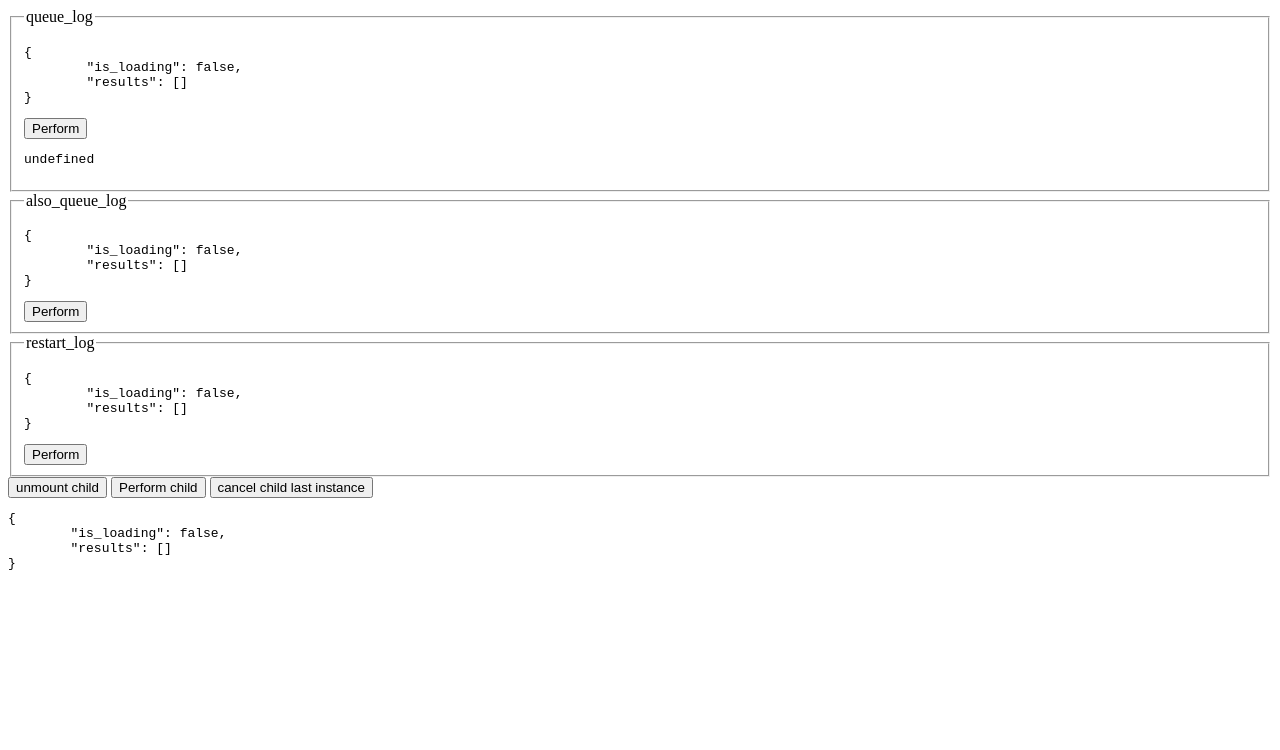
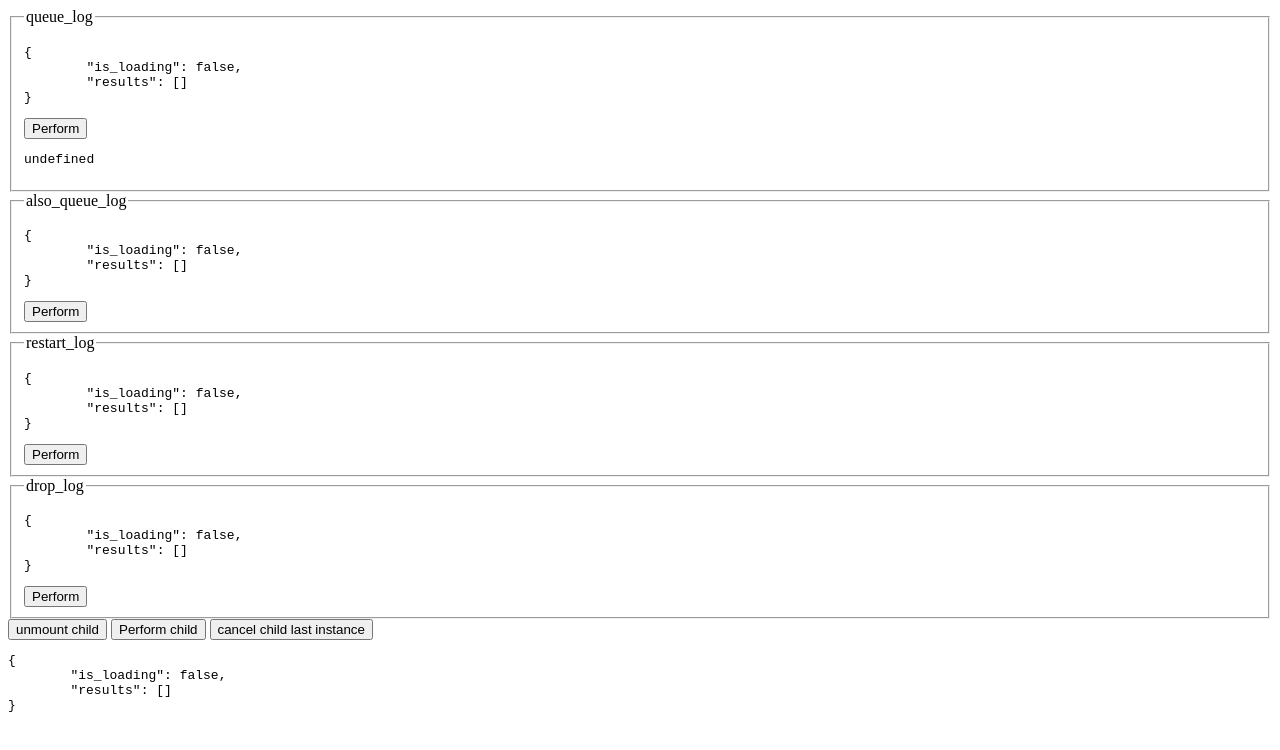
Before and after one commit to mainmatter/sheepdog, a SvelteKit app: page / in a window 1280 px wide. Shown: the top 750 px of the page. Built offline with nearby package versions, Linux system fonts and the light colour scheme.

Commit message:
Add `drop` task

```diff
--- /dev/null
+++ b/src/lib/handlers/drop.ts
@@ -0,0 +1,25 @@
+import type { Handler } from './types';
+
+type Handle = ReturnType<Handler>;
+type Fn = Parameters<Handle>[0];
+
+const handler = (() => {
+	let running: null | Fn;
+
+	const handle: Handle = async (fn: () => void, utils) => {
+		if (running) {
+			return;
+		}
+		running = fn;
+		try {
+			fn();
+			await utils.promise;
+		} catch {
+			/** empty */
+		}
+		running = null;
+	};
+	return handle;
+}) satisfies Handler;
+
+export default handler;
--- a/src/lib/task.ts
+++ b/src/lib/task.ts
@@ -2,11 +2,13 @@
 import { onDestroy } from 'svelte';
 import { writable } from 'svelte/store';
 import default_handler from './handlers/default';
+import drop from './handlers/drop';
 import enqueue from './handlers/enqueue';
 import restart from './handlers/restart';
 
 const handlers = {
 	default: default_handler,
+	drop,
 	enqueue,
 	restart,
 } as const;
--- a/src/routes/+page.svelte
+++ b/src/routes/+page.svelte
@@ -26,6 +26,11 @@
 	);
 
 	const restart_log = task.restart(async (param: number) => {
+		await new Promise((r) => setTimeout(r, 2000));
+		return param;
+	});
+
+	const drop_log = task.drop(async (param: number) => {
 		await new Promise((r) => setTimeout(r, 2000));
 		return param;
 	});
@@ -76,6 +81,19 @@
 	</button>
 </fieldset>
 
+<fieldset>
+	<legend>drop_log</legend>
+	<pre>{JSON.stringify($drop_log, null, '	')}</pre>
+
+	<button
+		on:click={() => {
+			drop_log.perform(Math.random());
+		}}
+	>
+		Perform
+	</button>
+</fieldset>
+
 <button
 	on:click={() => {
 		hidden = !hidden;
```
